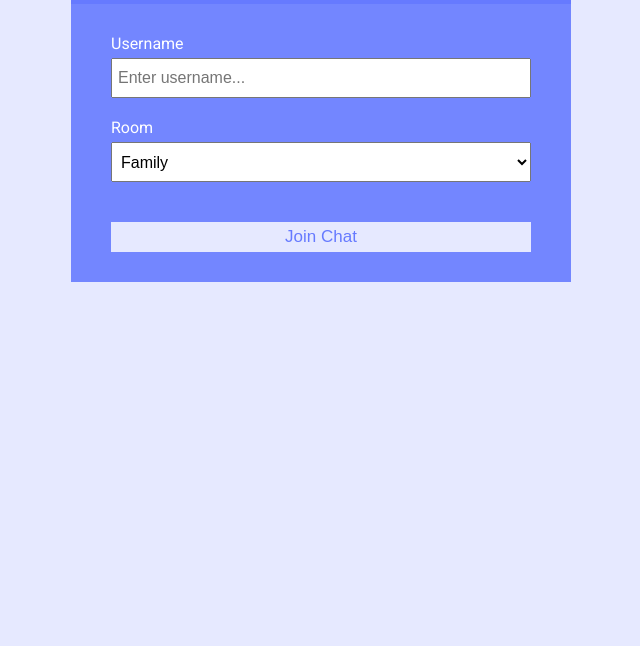
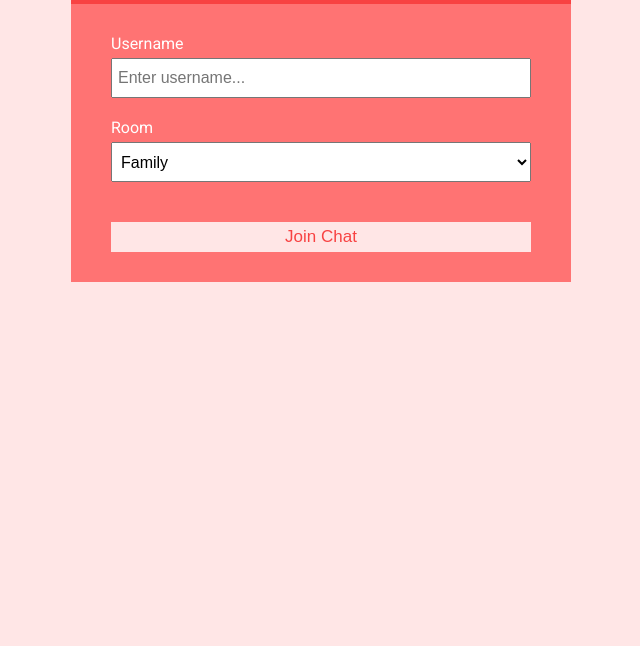
Before and after one commit to ShubhamIngale/whatsup, a website: page public/index.html in a window 1280 px wide. Shown: the part 154-800 px from the top of the page, without its empty margins (319-959 px from the left). Drawn offline with Linux system fonts and the light colour scheme.

Commit message:
color combination changed

```diff
--- a/public/css/style.css
+++ b/public/css/style.css
@@ -1,9 +1,9 @@
 @import url('https://fonts.googleapis.com/css?family=Roboto&display=swap');
 
 :root {
-	--dark-color-a: #667aff;
-	--dark-color-b: #7386ff;
-	--light-color: #e6e9ff;
+	--dark-color-a: #f84242;
+	--dark-color-b: #ff7373;
+	--light-color: #ffe6e6;
 	--success-color: #5cb85c;
 	--error-color: #d9534f;
 }
```
